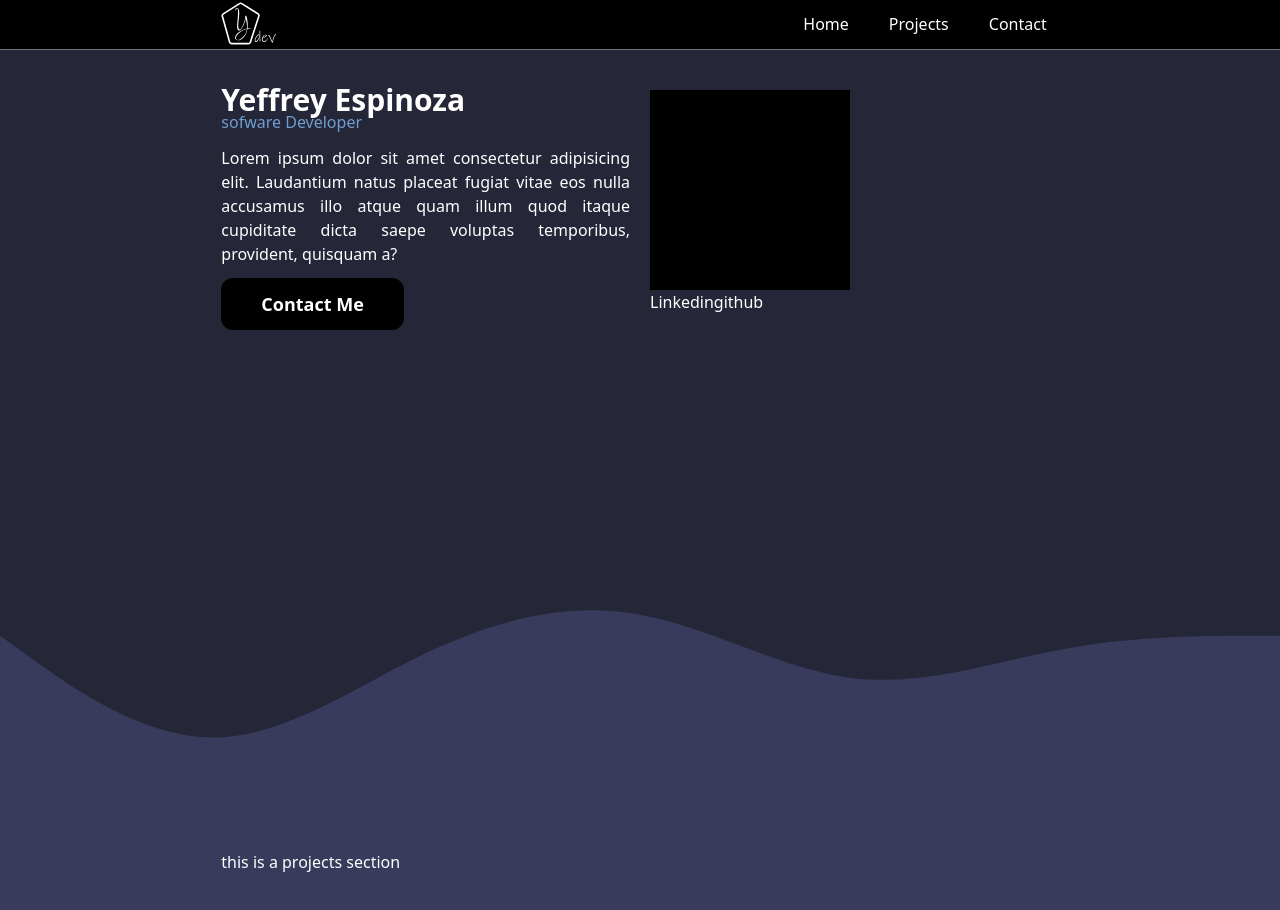
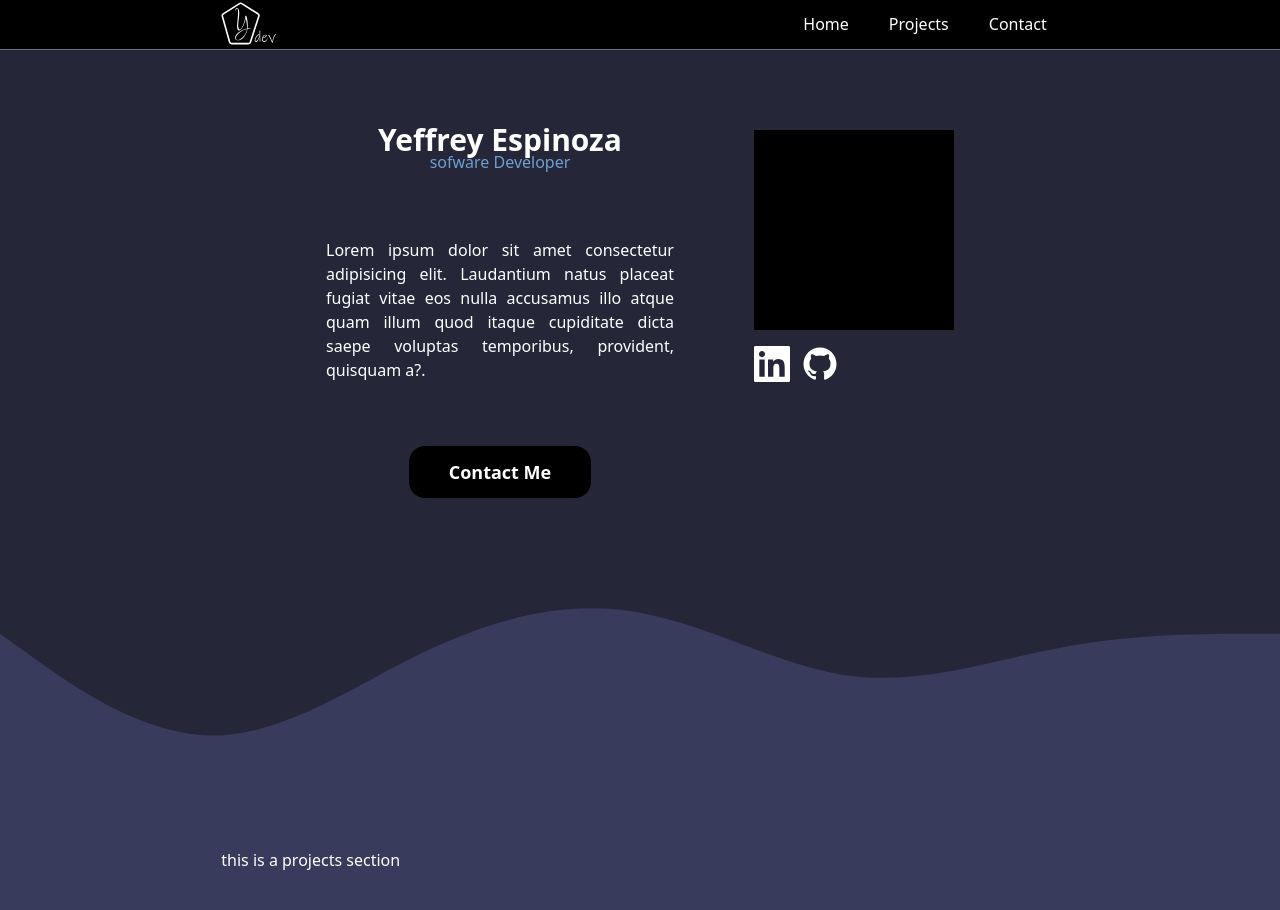
Before and after one commit to yeffreydev/portfolio, a Next.js app: page / in a window 1280 px wide. Shown: the top 910 px of the page. Built offline with nearby package versions, Linux system fonts and the light colour scheme.

Commit message:
first home layout

```diff
--- a/src/app/page.tsx
+++ b/src/app/page.tsx
@@ -5,7 +5,7 @@ import { Metadata } from "next";
 
 export const metadata: Metadata = {
   title: "Yeffrey Espinoza - Home",
-  description: "I' Yeffrey, from Peru. Software Developer(frontend, backend, fullstack, nextjs, next 13, node, express)",
+  description: "I' Yeffrey Espinoza, software developer, this is my portfolio, I from Peru. Software Developer(frontend, backend, fullstack, nextjs, next 13, node, express)",
 };
 
 export default function HomePage() {
--- a/src/components/HomeSection.tsx
+++ b/src/components/HomeSection.tsx
@@ -1,35 +1,52 @@
 import ContenWidth from "@/ui/ContentWidth";
 import Wave from "@/ui/Wave";
+import Link from "next/link";
+import { GrGithub, GrLinkedin } from "react-icons/gr";
+const SocialLinks = () => {
+  return (
+    <>
+      <Link href={"https://www.linkedin.com/in/yeffreydev/"} target="_blank" className="text-4xl">
+        <GrLinkedin />
+      </Link>
+      <Link href={"https://www.github.com/yeffreydev"} target="_blank" className="text-4xl">
+        <GrGithub />
+      </Link>
+    </>
+  );
+};
 export default function HomeSection() {
   return (
-    <div id="home" className="min-h-screen relative pt-[50px]">
+    <div id="home" className="min-h-min pb-[300px] text-center md:text-left relative pt-[50px]">
       <ContenWidth>
-        <div className="flex flex-col md:flex-row gap-5 mt-10">
-          <div className="flex-1 flex flex-col gap-3">
-            <div className="">
+        <div className="flex flex-col lg:w-9/12 mx-auto  md:flex-row gap-5 md:gap-16 lg:gap-20 mt-10 md:mt-20">
+          <div className="flex-1 flex flex-col gap-3 md:gap-16">
+            <div className="text-center">
               <h1 className="text-3xl font-bold leading-5">Yeffrey Espinoza </h1>
               <p className="text-[#6F9FCF]">sofware Developer</p>
             </div>
+            <div className="md:hidden flex gap-3 mx-auto">
+              <SocialLinks />
+            </div>
+            <div className="w-[250px] md:hidden h-[250px] bg-black mx-auto"></div>
             <div>
-              <p className="text-justify">
+              <p className="max-w-[400px] mx-auto text-justify px-0">
                 Lorem ipsum dolor sit amet consectetur adipisicing elit. Laudantium natus placeat fugiat vitae eos nulla accusamus illo atque quam illum quod itaque cupiditate dicta saepe voluptas
-                temporibus, provident, quisquam a?
+                temporibus, provident, quisquam a?.
               </p>
             </div>
-            <div>
-              <button className="text-lg font-bold px-10 py-3 rounded-xl bg-black">Contact Me</button>
+            <div className="flex ">
+              <button className="text-lg mt-4 md:mt-0 mx-auto font-bold px-10 py-3 rounded-2xl bg-black">Contact Me</button>
             </div>
           </div>
-          <div className="flex-1 flex flex-col">
-            <div className="w-[200px] h-[200px] bg-black"></div>
-            <div>
-              <span>Linkedin</span>
-              <span>github</span>
+          <div className=" flex flex-col gap-4">
+            <div className="w-[200px] hidden md:block h-[200px] bg-black mx-auto md:mx-0"></div>
+            <div className="hidden md:flex gap-3">
+              <SocialLinks />
             </div>
           </div>
         </div>
       </ContenWidth>
-      <div className="absolute bottom-0 w-screen">
+      <div className="absolute bottom-0 -z-0 w-screen">
         <Wave fill="#393B5C" />
       </div>
     </div>
```
